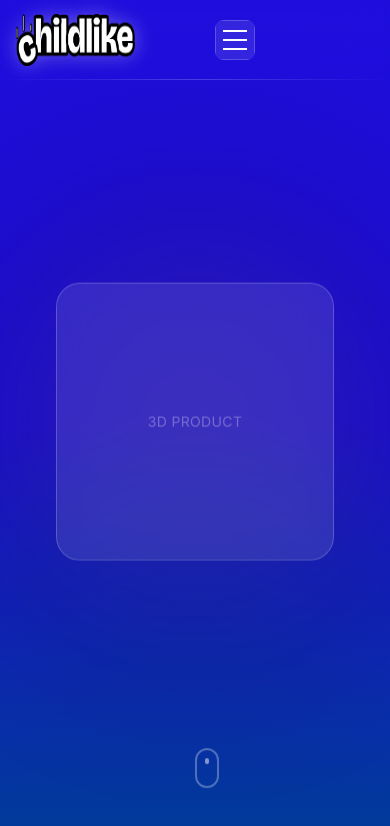
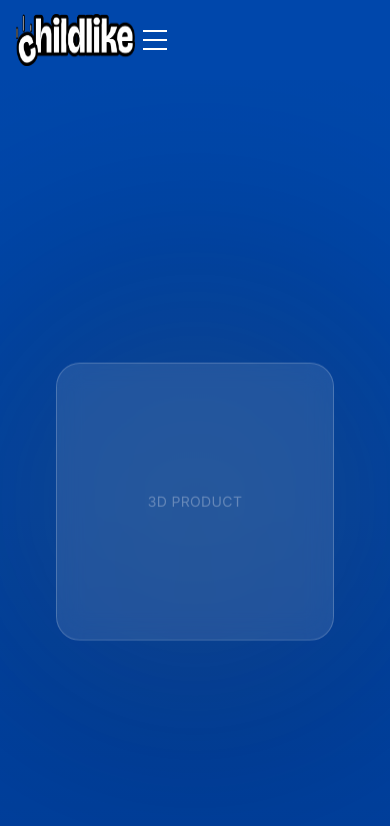
Before and after one commit to thirdmd/childlike, a React (Vite) app: page / in a window 390 px wide. Shown: the top 826 px of the page. Built offline with nearby package versions, Linux system fonts and the light colour scheme; the HTML template or start-up script is replaced by a standard one.

Commit message:
Reverted to commit 878902f27704ccdd586325c86edd898b570dc43f

```diff
--- a/src/components/layout/Header.tsx
+++ b/src/components/layout/Header.tsx
@@ -3,74 +3,52 @@ import { useState } from "react";
 import { siteConfig } from "@/config/site";
 import { User, ShoppingBag } from "lucide-react";
 import childlikeLogo from "@/assets/childlike-logo.png";
-import { GlassButton } from "@/components/ui/GlassButton";
 
 export const Header = () => {
   const [mobileMenuOpen, setMobileMenuOpen] = useState(false);
 
   return (
-    <header className="fixed top-0 left-0 right-0 z-50">
-      {/* Glassmorphism background with blur */}
-      <div className="absolute inset-0 bg-gradient-to-b from-brand-blue/80 via-brand-blue/70 to-brand-blue/60 backdrop-blur-2xl" />
-
-      {/* Shimmer overlay effect */}
-      <div className="absolute inset-0 bg-gradient-to-r from-transparent via-brand-white/5 to-transparent animate-shimmer" />
-
-      {/* Border gradient */}
-      <div className="absolute bottom-0 left-0 right-0 h-px bg-gradient-to-r from-transparent via-brand-white/20 to-transparent" />
-
-      <div className="relative container mx-auto px-4 sm:px-6">
+    <header className="bg-brand-blue sticky top-0 z-50 backdrop-blur-xl">
+      <div className="container mx-auto px-4 sm:px-6">
         <div className="grid grid-cols-3 h-20 items-center">
           {/* Logo */}
-          <Link to="/" className="flex items-center justify-start group">
-            <div className="relative">
-              {/* Glow effect on hover */}
-              <div className="absolute inset-0 bg-brand-white/20 blur-xl opacity-0 group-hover:opacity-100 transition-opacity duration-500" />
-              <img
-                src={childlikeLogo}
-                alt="Childlike"
-                className="relative h-[52px] w-auto drop-shadow-[0_0_10px_rgba(255,255,255,0.3)]"
-              />
-            </div>
+          <Link to="/" className="flex items-center justify-start">
+            <img src={childlikeLogo} alt="Childlike" className="h-[52px] w-auto" />
           </Link>
 
           {/* Desktop Navigation - Pill style buttons - Centered */}
-          <nav className="hidden lg:flex items-center justify-center gap-2">
+          <nav className="hidden lg:flex items-center justify-center gap-3">
             {siteConfig.primaryNav.map((item) => (
-              <GlassButton key={item.path} to={item.path} variant="pill">
+              <Link
+                key={item.path}
+                to={item.path}
+                className="px-6 py-2.5 rounded-full text-sm font-medium text-brand-white bg-brand-white/10 hover:bg-brand-white/20 backdrop-blur-sm border border-brand-white/10 hover:border-brand-white/30 transition-all duration-300"
+              >
                 {item.label}
-              </GlassButton>
+              </Link>
             ))}
           </nav>
 
           {/* Right side - User & Cart icons */}
-          <div className="hidden lg:flex items-center justify-end gap-2">
-            <GlassButton variant="icon">
-              <User className="w-5 h-5" />
-            </GlassButton>
-            <div className="relative">
-              <GlassButton variant="icon">
-                <ShoppingBag className="w-5 h-5" />
-              </GlassButton>
-              {/* Glass badge with proper overlap */}
-              <div className="absolute -top-1 -right-1 w-5 h-5 rounded-full overflow-hidden pointer-events-none">
-                <div className="absolute inset-0 bg-brand-white/90 backdrop-blur-sm" />
-                <span className="relative text-brand-blue text-xs font-bold flex items-center justify-center h-full">
+          <div className="hidden lg:flex items-center justify-end gap-3">
+            <button className="w-10 h-10 rounded-full bg-brand-white/10 hover:bg-brand-white/20 backdrop-blur-sm flex items-center justify-center border border-brand-white/10 hover:border-brand-white/30 transition-all duration-300">
+              <User className="w-5 h-5 text-brand-white" />
+            </button>
+            <button className="w-10 h-10 rounded-full bg-brand-white/10 hover:bg-brand-white/20 backdrop-blur-sm flex items-center justify-center border border-brand-white/10 hover:border-brand-white/30 transition-all duration-300 relative">
+              <ShoppingBag className="w-5 h-5 text-brand-white" />
+              <span className="absolute -top-1 -right-1 w-5 h-5 bg-brand-white text-brand-blue rounded-full flex items-center justify-center text-xs font-bold">
                 0
               </span>
-              </div>
-            </div>
+            </button>
           </div>
 
           {/* Mobile Menu Toggle */}
           <button
             onClick={() => setMobileMenuOpen(!mobileMenuOpen)}
-            className="lg:hidden relative w-10 h-10 rounded-lg overflow-hidden group justify-self-end"
+            className="lg:hidden p-2 rounded-lg hover:bg-brand-white/10 transition-colors"
             aria-label="Toggle menu"
           >
-            <div className="absolute inset-0 bg-brand-white/10 backdrop-blur-md border border-brand-white/20" />
-            <div className="absolute inset-0 bg-gradient-to-br from-brand-white/20 to-brand-white/5 opacity-0 group-hover:opacity-100 transition-opacity duration-300" />
-            <div className="relative w-6 h-5 flex flex-col justify-between mx-auto">
+            <div className="w-6 h-5 flex flex-col justify-between">
               <span
                 className={`block h-0.5 w-full bg-brand-white transition-all duration-300 ${mobileMenuOpen ? "rotate-45 translate-y-2" : ""}`}
               />
@@ -88,36 +66,29 @@ export const Header = () => {
         {mobileMenuOpen && (
           <nav className="lg:hidden border-t border-brand-white/10 py-6 space-y-2">
             {siteConfig.primaryNav.map((item) => (
-              <GlassButton
+              <Link
                 key={item.path}
                 to={item.path}
-                variant="pill"
                 onClick={() => setMobileMenuOpen(false)}
-                className="w-full"
+                className="block px-6 py-3 rounded-full text-sm font-medium text-brand-white bg-brand-white/10 hover:bg-brand-white/20 backdrop-blur-sm border border-brand-white/10 transition-all"
               >
                 {item.label}
-              </GlassButton>
+              </Link>
             ))}
 
             {/* Mobile user actions */}
             <div className="flex gap-2 pt-4">
-              <GlassButton variant="pill" className="flex-1">
+              <button className="flex-1 px-6 py-3 rounded-full text-sm font-medium text-brand-white bg-brand-white/10 hover:bg-brand-white/20 backdrop-blur-sm border border-brand-white/10 flex items-center justify-center gap-2">
                 <User className="w-4 h-4" />
                 Account
-              </GlassButton>
-              <div className="relative flex-1">
-                <GlassButton variant="pill" className="w-full">
+              </button>
+              <button className="flex-1 px-6 py-3 rounded-full text-sm font-medium text-brand-white bg-brand-white/10 hover:bg-brand-white/20 backdrop-blur-sm border border-brand-white/10 flex items-center justify-center gap-2 relative">
                 <ShoppingBag className="w-4 h-4" />
                 Cart
-                </GlassButton>
-                {/* Glass badge with proper overlap */}
-                <div className="absolute -top-1 -right-1 w-5 h-5 rounded-full overflow-hidden pointer-events-none">
-                  <div className="absolute inset-0 bg-brand-white/90 backdrop-blur-sm" />
-                  <span className="relative text-brand-blue text-xs font-bold flex items-center justify-center h-full">
+                <span className="absolute -top-1 -right-1 w-5 h-5 bg-brand-white text-brand-blue rounded-full flex items-center justify-center text-xs font-bold">
                   0
                 </span>
-                </div>
-              </div>
+              </button>
             </div>
           </nav>
         )}
--- a/src/components/ui/GlassButton.tsx
+++ /dev/null
@@ -1,69 +0,0 @@
-import { forwardRef, ReactNode } from "react";
-import { Link } from "react-router-dom";
-import { cn } from "@/lib/utils";
-
-interface GlassButtonProps {
-  children: ReactNode;
-  to?: string;
-  onClick?: () => void;
-  className?: string;
-  variant?: "pill" | "icon";
-  asChild?: boolean;
-}
-
-export const GlassButton = forwardRef<HTMLButtonElement | HTMLAnchorElement, GlassButtonProps>(
-  ({ children, to, onClick, className, variant = "pill", asChild = false }, ref) => {
-    const variantStyles = {
-      pill: "px-5 py-2.5 rounded-full text-sm font-medium whitespace-nowrap",
-      icon: "w-11 h-11 rounded-full",
-    };
-
-    const combinedClassName = cn(
-      "group relative overflow-hidden transition-all duration-300 flex items-center justify-center",
-      variantStyles[variant],
-      className
-    );
-
-    const content = (
-      <>
-        {/* Glass background layer */}
-        <div className="absolute inset-0 bg-brand-white/10 backdrop-blur-md border border-brand-white/20" />
-
-        {/* Hover gradient overlay */}
-        <div className="absolute inset-0 bg-gradient-to-br from-brand-white/20 to-brand-white/5 opacity-0 group-hover:opacity-100 transition-opacity duration-300" />
-
-        {/* Inner glow effect on hover */}
-        <div className="absolute inset-0 shadow-[inset_0_0_20px_rgba(255,255,255,0)] group-hover:shadow-[inset_0_0_20px_rgba(255,255,255,0.1)] transition-shadow duration-300" />
-
-        {/* Content */}
-        <span className="relative text-brand-white drop-shadow-sm flex items-center justify-center gap-2">
-          {children}
-        </span>
-      </>
-    );
-
-    if (to) {
-      return (
-        <Link
-          to={to}
-          className={combinedClassName}
-          ref={ref as React.Ref<HTMLAnchorElement>}
-        >
-          {content}
-        </Link>
-      );
-    }
-
-    return (
-      <button
-        onClick={onClick}
-        className={combinedClassName}
-        ref={ref as React.Ref<HTMLButtonElement>}
-      >
-        {content}
-      </button>
-    );
-  }
-);
-
-GlassButton.displayName = "GlassButton";
--- a/src/index.css
+++ b/src/index.css
@@ -9,7 +9,7 @@ All colors MUST be HSL.
 @layer base {
   :root {
     /* Childlike Brand Colors */
-    --brand-blue: 245 88% 46%;
+    --brand-blue: 216 100% 34%;
     --brand-white: 0 0% 100%;
     --brand-black: 0 0% 0%;
 
@@ -22,7 +22,7 @@ All colors MUST be HSL.
     --popover: 0 0% 100%;
     --popover-foreground: 222.2 84% 4.9%;
 
-    --primary: 245 88% 46%;
+    --primary: 216 100% 34%;
     --primary-foreground: 0 0% 100%;
 
     --secondary: 210 40% 96.1%;
@@ -117,18 +117,9 @@ All colors MUST be HSL.
   .animate-float {
     animation: float 6s ease-in-out infinite;
   }
-
-  .animate-shimmer {
-    animation: shimmer 3s ease-in-out infinite;
-  }
 }
 
 @keyframes float {
   0%, 100% { transform: translateY(0px); }
   50% { transform: translateY(-20px); }
 }
-
-@keyframes shimmer {
-  0% { transform: translateX(-100%); }
-  100% { transform: translateX(100%); }
-}
--- a/tailwind.config.ts
+++ b/tailwind.config.ts
@@ -26,7 +26,7 @@ export default {
       },
       colors: {
         brand: {
-          blue: 'hsl(245, 88%, 46%)', // #2719D2 - Royal Blue
+          blue: 'hsl(215, 100%, 33.5%)', // #0047AB - Royal Blue
           white: '#FFFFFF',
           black: '#000000',
         },
@@ -96,15 +96,10 @@ export default {
             height: "0",
           },
         },
-        shimmer: {
-          "0%": { transform: "translateX(-100%)" },
-          "100%": { transform: "translateX(100%)" },
-        },
       },
       animation: {
         "accordion-down": "accordion-down 0.2s ease-out",
         "accordion-up": "accordion-up 0.2s ease-out",
-        shimmer: "shimmer 3s ease-in-out infinite",
       },
     },
   },
```
Lines whose indentation alone changed are shown as unchanged.
